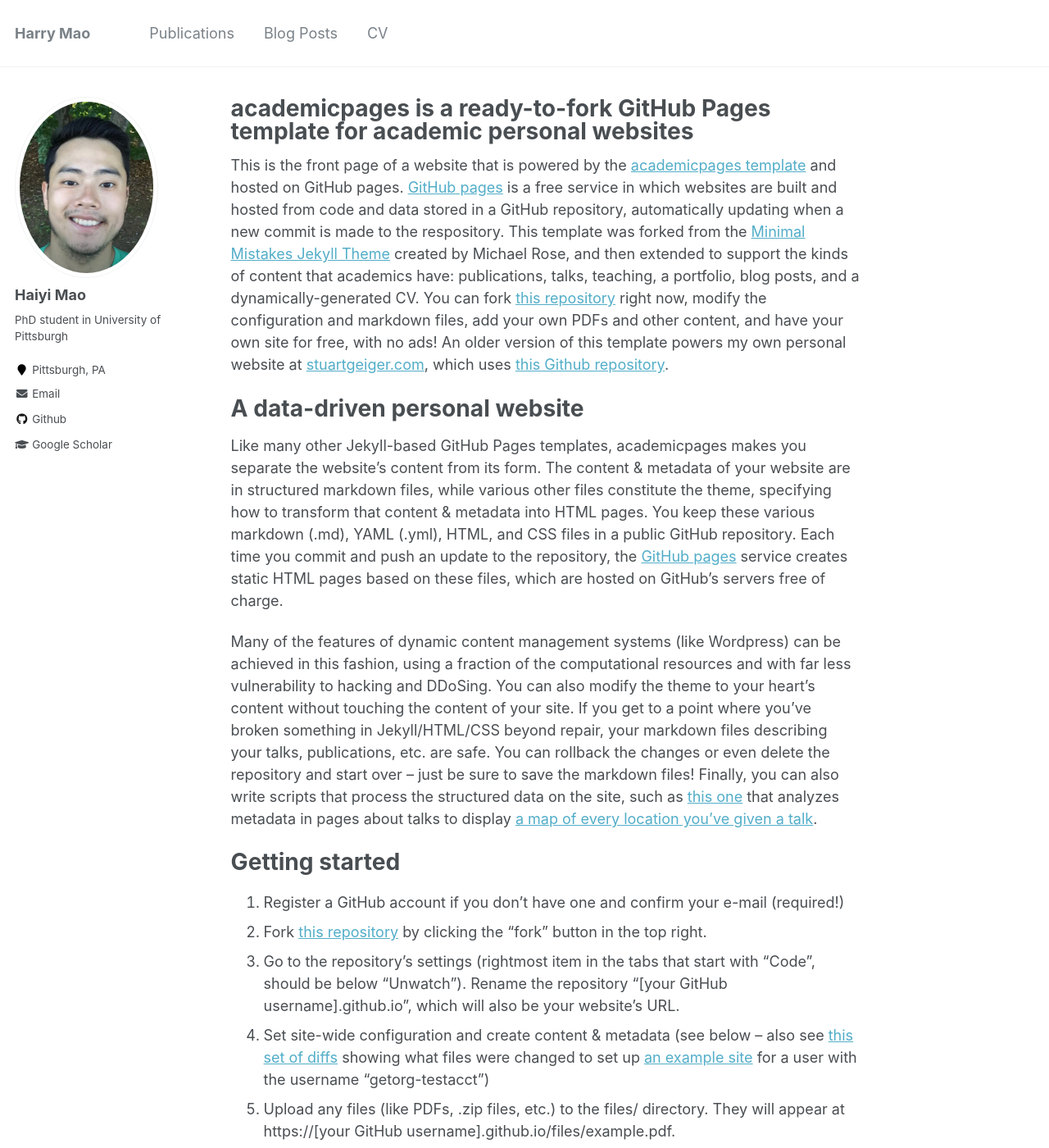
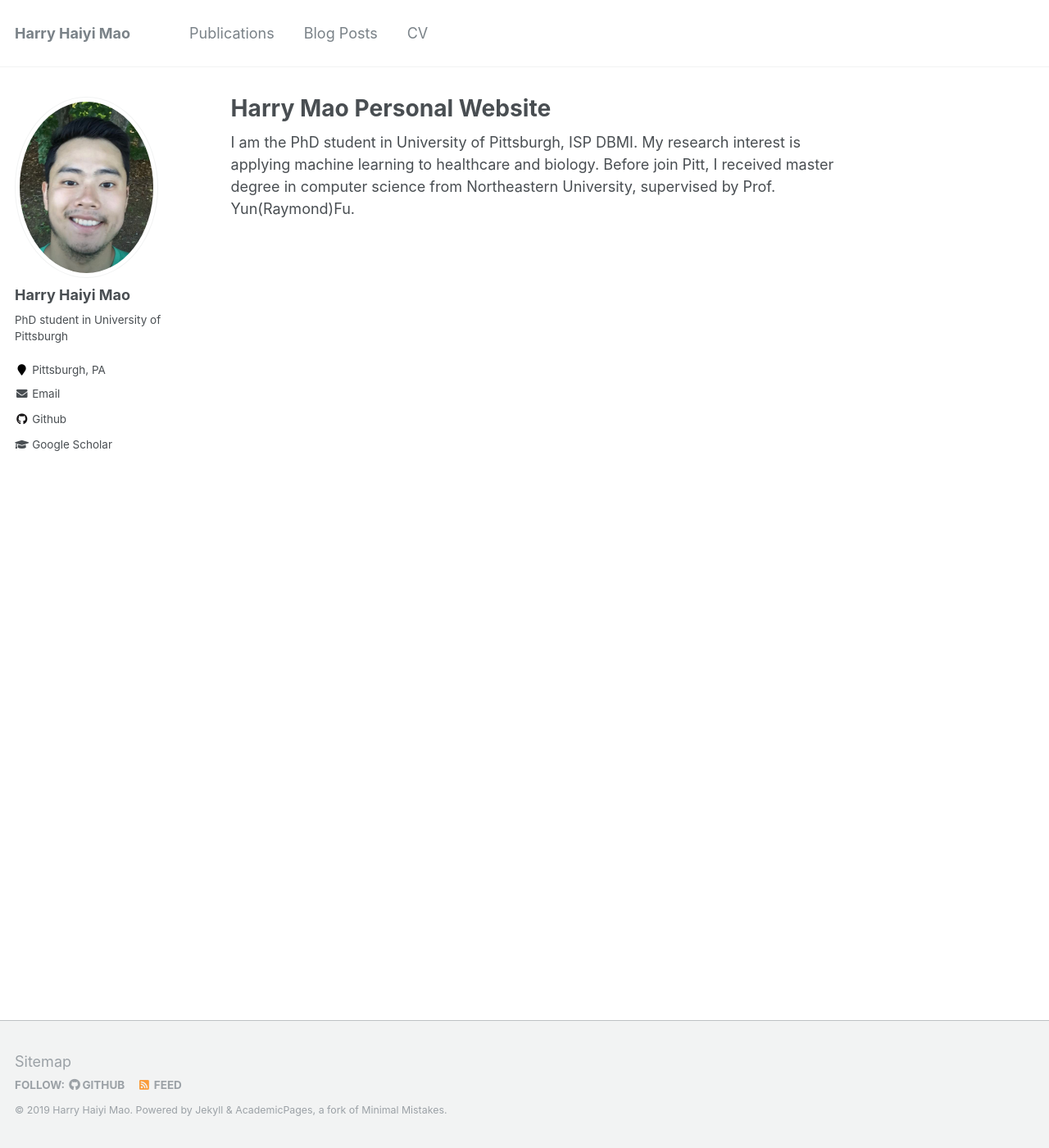
Before and after one commit to HarryMao1011/harrymao1011.github.io, a Jekyll site: the page built from _pages/about.md, in a window 1280 px wide and 1400 px high. Shown: the whole window at 82% size. Built offline with Jekyll 4.4.1, drawn with Linux system fonts in a browser that asks for light colours; some of the changed text lies outside the part shown.

Commit message:
change contents

```diff
--- a/_config.yml
+++ b/_config.yml
@@ -7,7 +7,7 @@
 
 # Site Settings
 locale                   : "en-US"
-title                    : "Harry Mao"
+title                    : "Harry Haiyi Mao"
 title_separator          : "-"
 name                     : &name "Harry Haiyi Mao"
 description              : &description "PhD student in University of Pittsburgh"
@@ -80,7 +80,7 @@
 
 # Site Author
 author:
-  name             : "Haiyi Mao"
+  name             : "Harry Haiyi Mao"
   avatar           : "Photo.jpg"
   bio              : "PhD student in University of Pittsburgh"
   location         : "Pittsburgh, PA"
--- a/_pages/about.md
+++ b/_pages/about.md
@@ -1,6 +1,6 @@
 ---
 permalink: /
-title: "academicpages is a ready-to-fork GitHub Pages template for academic personal websites"
+title: "Harry Mao Personal Website"
 excerpt: "About me"
 author_profile: true
 redirect_from:
@@ -8,7 +8,10 @@
   - /about.html
 ---
 
-This is the front page of a website that is powered by the [academicpages template](https://github.com/academicpages/academicpages.github.io) and hosted on GitHub pages. [GitHub pages](https://pages.github.com) is a free service in which websites are built and hosted from code and data stored in a GitHub repository, automatically updating when a new commit is made to the respository. This template was forked from the [Minimal Mistakes Jekyll Theme](https://mmistakes.github.io/minimal-mistakes/) created by Michael Rose, and then extended to support the kinds of content that academics have: publications, talks, teaching, a portfolio, blog posts, and a dynamically-generated CV. You can fork [this repository](https://github.com/academicpages/academicpages.github.io) right now, modify the configuration and markdown files, add your own PDFs and other content, and have your own site for free, with no ads! An older version of this template powers my own personal website at [stuartgeiger.com](http://stuartgeiger.com), which uses [this Github repository](https://github.com/staeiou/staeiou.github.io).
+I am the PhD student in University of Pittsburgh, ISP DBMI. My research interest is applying machine learning to healthcare and biology. Before join Pitt, I received master degree in computer science from Northeastern University, supervised by Prof. Yun(Raymond)Fu.
+
+
+<!-- This is the front page of a website that is powered by the [academicpages template](https://github.com/academicpages/academicpages.github.io) and hosted on GitHub pages. [GitHub pages](https://pages.github.com) is a free service in which websites are built and hosted from code and data stored in a GitHub repository, automatically updating when a new commit is made to the respository. This template was forked from the [Minimal Mistakes Jekyll Theme](https://mmistakes.github.io/minimal-mistakes/) created by Michael Rose, and then extended to support the kinds of content that academics have: publications, talks, teaching, a portfolio, blog posts, and a dynamically-generated CV. You can fork [this repository](https://github.com/academicpages/academicpages.github.io) right now, modify the configuration and markdown files, add your own PDFs and other content, and have your own site for free, with no ads! An older version of this template powers my own personal website at [stuartgeiger.com](http://stuartgeiger.com), which uses [this Github repository](https://github.com/staeiou/staeiou.github.io).
 
 A data-driven personal website
 ======
@@ -48,3 +51,4 @@
 For more info
 ------
 More info about configuring academicpages can be found in [the guide](https://academicpages.github.io/markdown/). The [guides for the Minimal Mistakes theme](https://mmistakes.github.io/minimal-mistakes/docs/configuration/) (which this theme was forked from) might also be helpful.
+ -->
```
